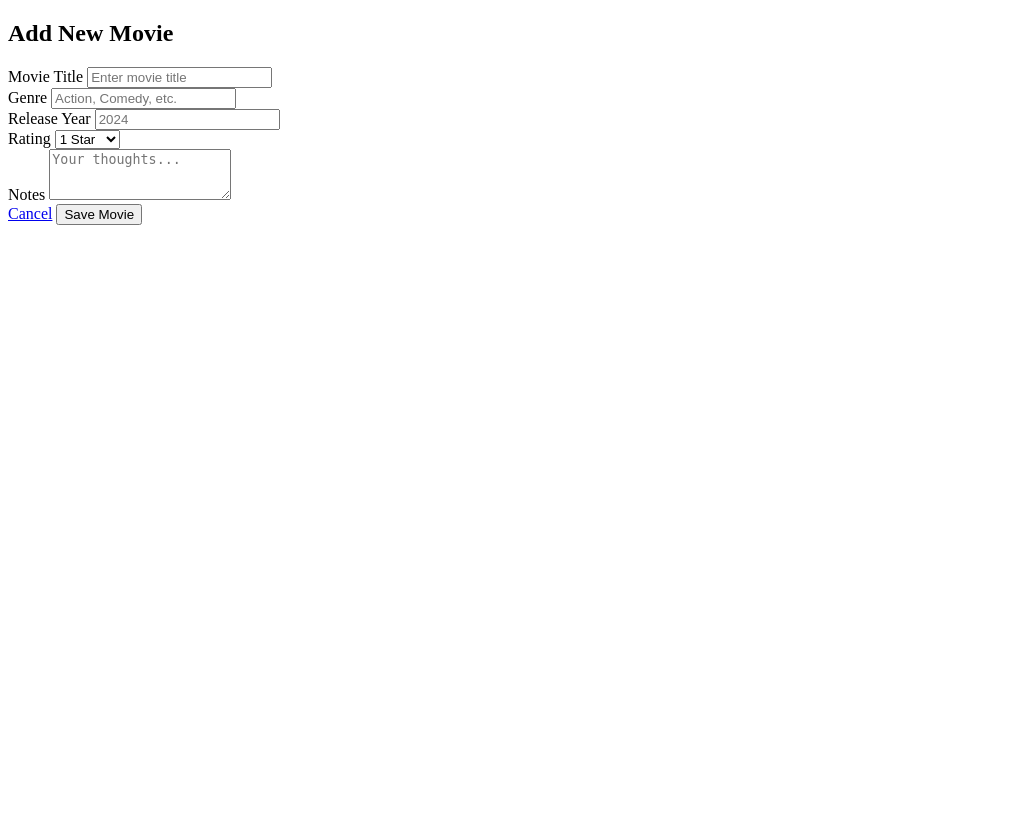
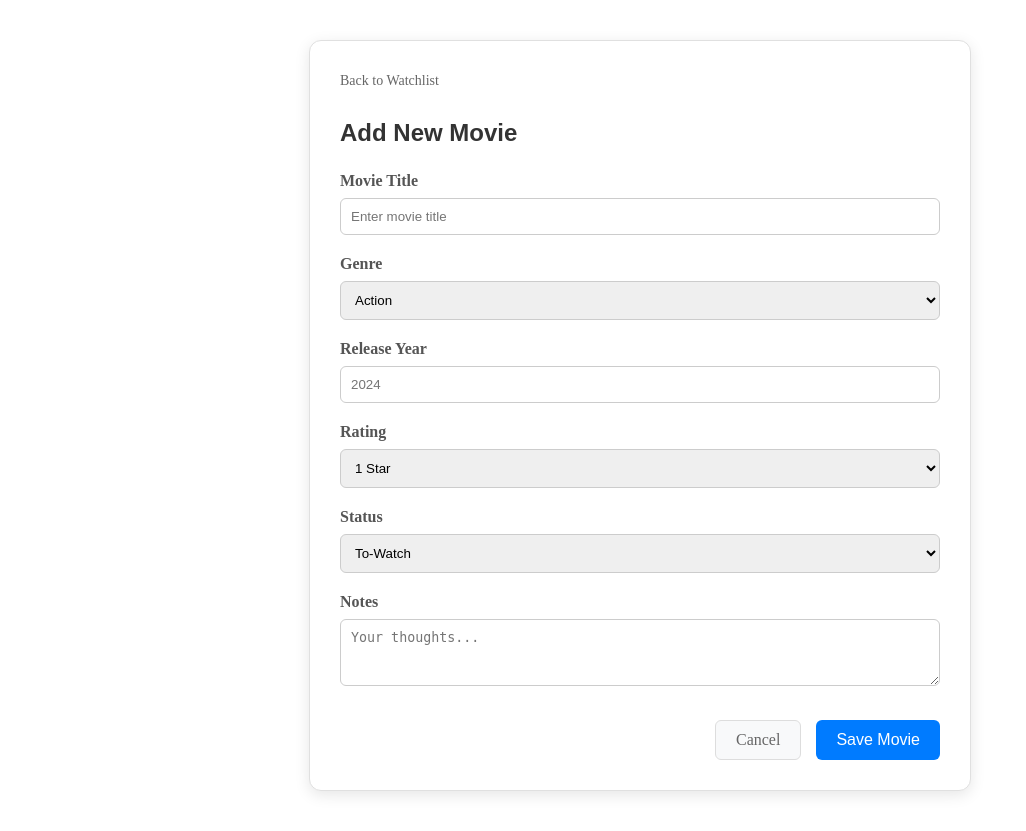
Before and after one commit to minnhan-kyaw/movie_watchlist, a Flask app: page /movies/create in a window 1280 px wide. Shown: the whole page, without its empty margins (0-1026 px from the left). Before the commit the page ends 225 px from the top, so only its background shows below. Run offline with Flask 3, Linux system fonts and the light colour scheme.

Commit message:
movie create page with custom CSS, add rating/status  and back to watchlist feature

```diff
--- a/static/css/style.css
+++ b/static/css/style.css
@@ -25,3 +25,94 @@
     text-decoration: none;
     border-radius: 5px;
 }
+
+
+
+.form-container {
+    max-width: 600px;
+    margin: 40px auto;
+    padding: 30px;
+    border: 1px solid #e0e0e0;
+    border-radius: 12px;
+    background: #ffffff;
+    box-shadow: 0 4px 15px rgba(0,0,0,0.1);
+}
+
+h2 {
+    margin-bottom: 25px;
+    color: #333;
+    font-family: sans-serif;
+}
+
+.form-group {
+    margin-bottom: 20px;
+}
+
+.form-group label {
+    display: block;
+    margin-bottom: 8px;
+    font-weight: 600;
+    color: #555;
+}
+
+
+.form-group input,
+.form-group select,
+.form-group textarea {
+    width: 100%;
+    padding: 10px;
+    border: 1px solid #ccc;
+    border-radius: 6px;
+    box-sizing: border-box; /* နေရာလွတ်ကို အလွန်အကျွံမဖြစ်စေရန် */
+}
+
+
+.form-actions {
+    display: flex;
+    justify-content: flex-end;
+    gap: 15px;
+    margin-top: 30px;
+}
+
+.btn-save {
+    background-color: #007bff;
+    color: white;
+    padding: 10px 20px;
+    border: none;
+    border-radius: 6px;
+    cursor: pointer;
+    font-size: 16px;
+}
+
+.btn-save:hover {
+    background-color: #0056b3;
+}
+
+.btn-cancel {
+    padding: 10px 20px;
+    text-decoration: none;
+    color: #666;
+    border: 1px solid #ddd;
+    border-radius: 6px;
+    background: #f8f9fa;
+}
+
+
+
+.back-link {
+    text-decoration: none;
+    color: #666;
+    font-size: 14px;
+    display: inline-block;
+    margin-bottom: 10px;
+}
+
+.back-link:hover {
+    color: #000;
+}
+
+.rating-stars {
+    color: #f39c12;
+    font-size: 1.2rem;
+    letter-spacing: 2px;
+}
--- a/templates/create.html
+++ b/templates/create.html
@@ -8,6 +8,9 @@
 <body>
 
 <div class="form-container">
+    <a href="/movies" class="back-link" >
+        Back to Watchlist
+    </a>
     <h2>Add New Movie</h2>
     <form action="/movies/create" method="POST">
         <div class="form-group">
@@ -17,7 +20,16 @@
 
         <div class="form-group">
             <label>Genre</label>
-            <input type="text" name="genre" placeholder="Action, Comedy, etc.">
+            <select name="genre">
+                <option value="Action">Action</option>
+                <option value="Comedy">Comedy</option>
+                <option value="Drama">Drama</option>
+                <option value="Sci-fi">Sci-fi</option>
+                <option value="Triller">Triller</option>
+                <option value="Horror">Horror</option>
+                <option value="Romance">Romance</option>
+                <option value="Other">Other</option>
+            </select>
         </div>
 
         <div class="form-group">
@@ -35,7 +47,14 @@
                 <option value="5">5 Stars</option>
             </select>
         </div>
-
+        <div class="form-group">
+            <label>Status</label>
+            <select name="status">
+                <option value="To-Watch">To-Watch</option>
+                <option value="Watching">Watching</option>
+                <option value="Watched">Watched</option>
+            </select>
+        </div>
         <div class="form-group">
             <label>Notes</label>
             <textarea name="notes" rows="3" placeholder="Your thoughts..."></textarea>
```
Also changed, not shown: templates/index.html (+7 -2 lines), movie.db.
